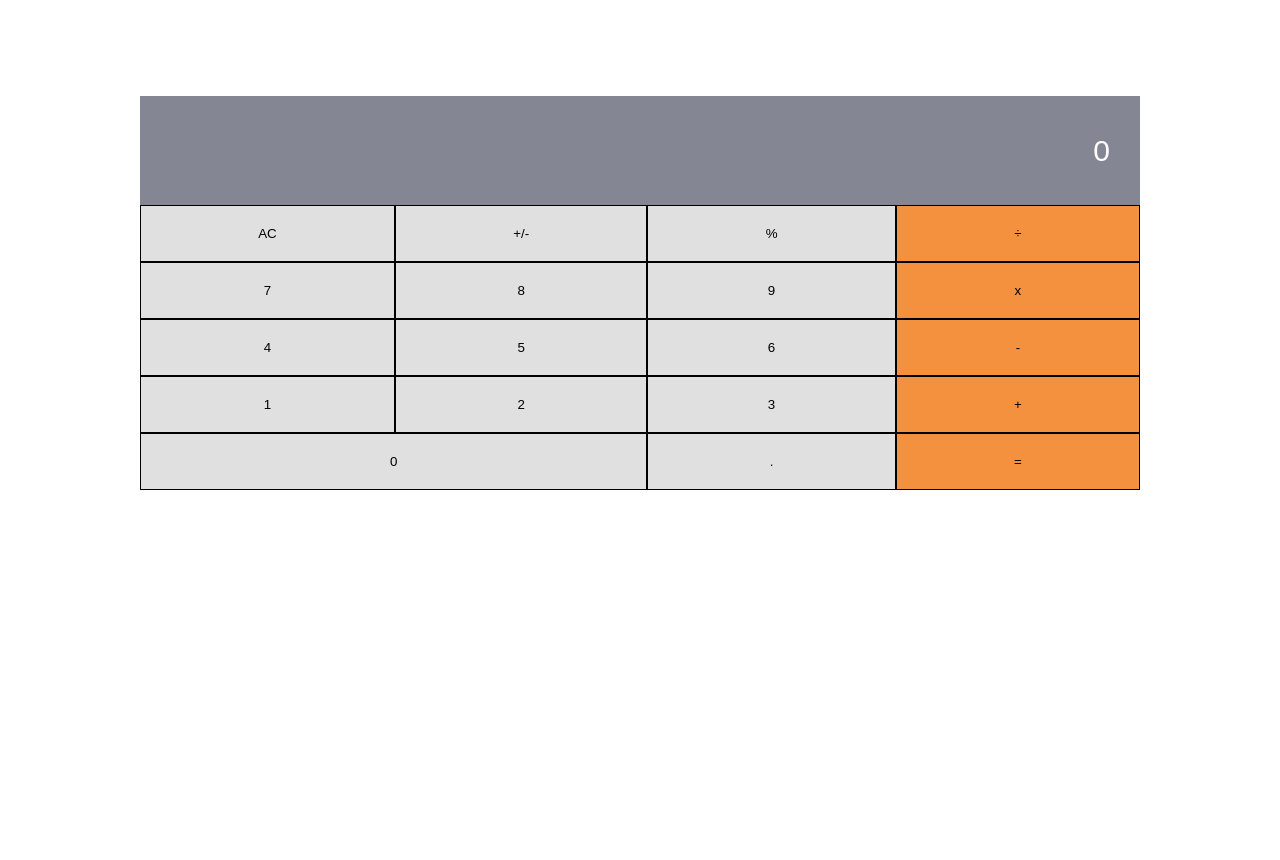
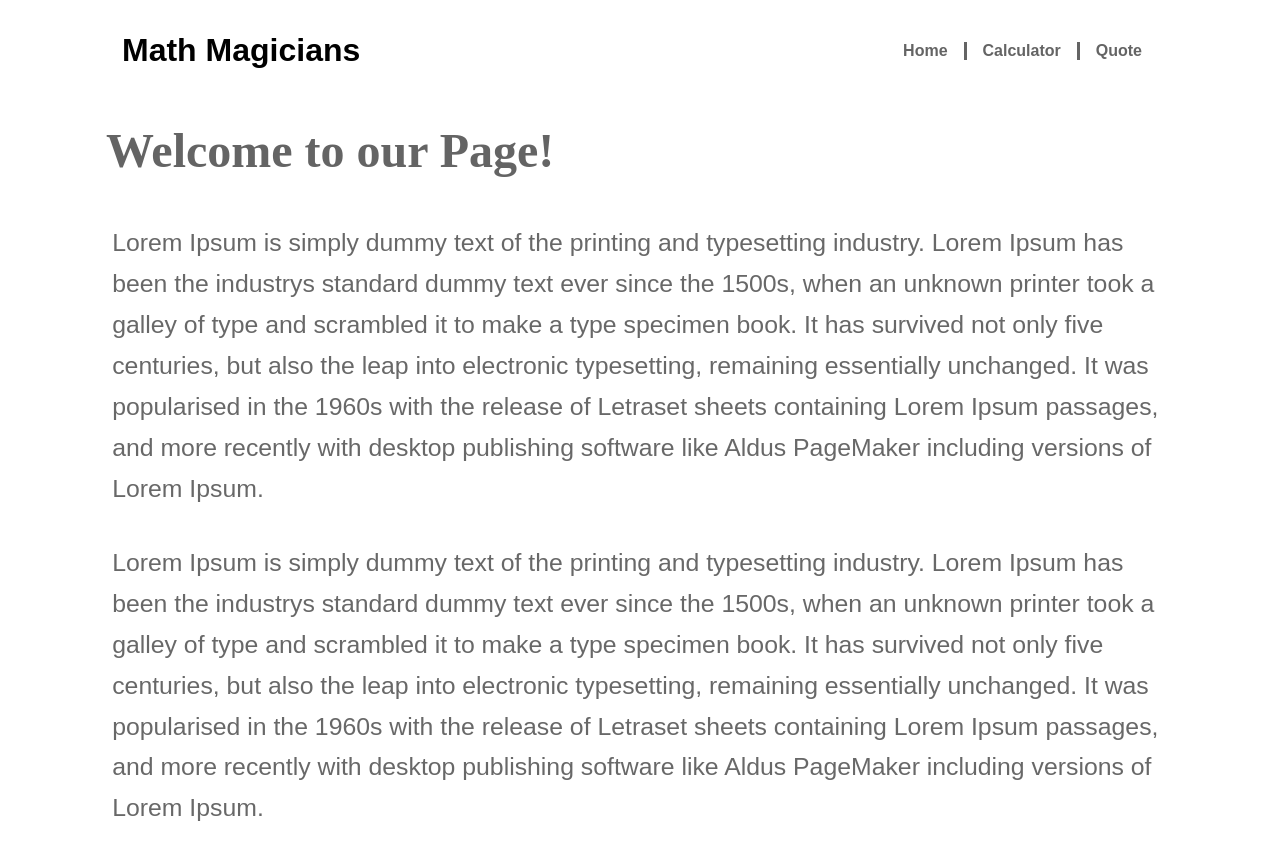
Before and after one commit to zainsadaqat/math-magicians, a React (Create React App) app: page / in a window 1280 px wide. Shown: the top 860 px of the page. Before the commit the page ends 800 px from the top, so only its background shows below. Built offline with nearby package versions, Linux system fonts and the light colour scheme.

Commit message:
Add all components in the Router

```diff
--- a/src/App.js
+++ b/src/App.js
@@ -1,11 +1,28 @@
 import React from 'react';
+import { BrowserRouter as Router, Switch, Route, Link } from 'react-router-dom';
 import Calculator from './components/Calculator';
+import Home from './components/Home';
+import Navbar from './components/Navbar';
+import Quote from './components/Quote';
 import './App.css';
 
 const App = () => {
   return (
-    <div className="App">
-      <Calculator />
+    <div className="App container">
+      <Router>
+        <Navbar />
+        <Switch>
+          <Route exact path="/calculator">
+            <Calculator />
+          </Route>
+          <Route exact path="/quote">
+            <Quote />
+          </Route>
+          <Route exact path="/">
+            <Home />
+          </Route>
+        </Switch>
+      </Router>
     </div>
   );
 };
```
